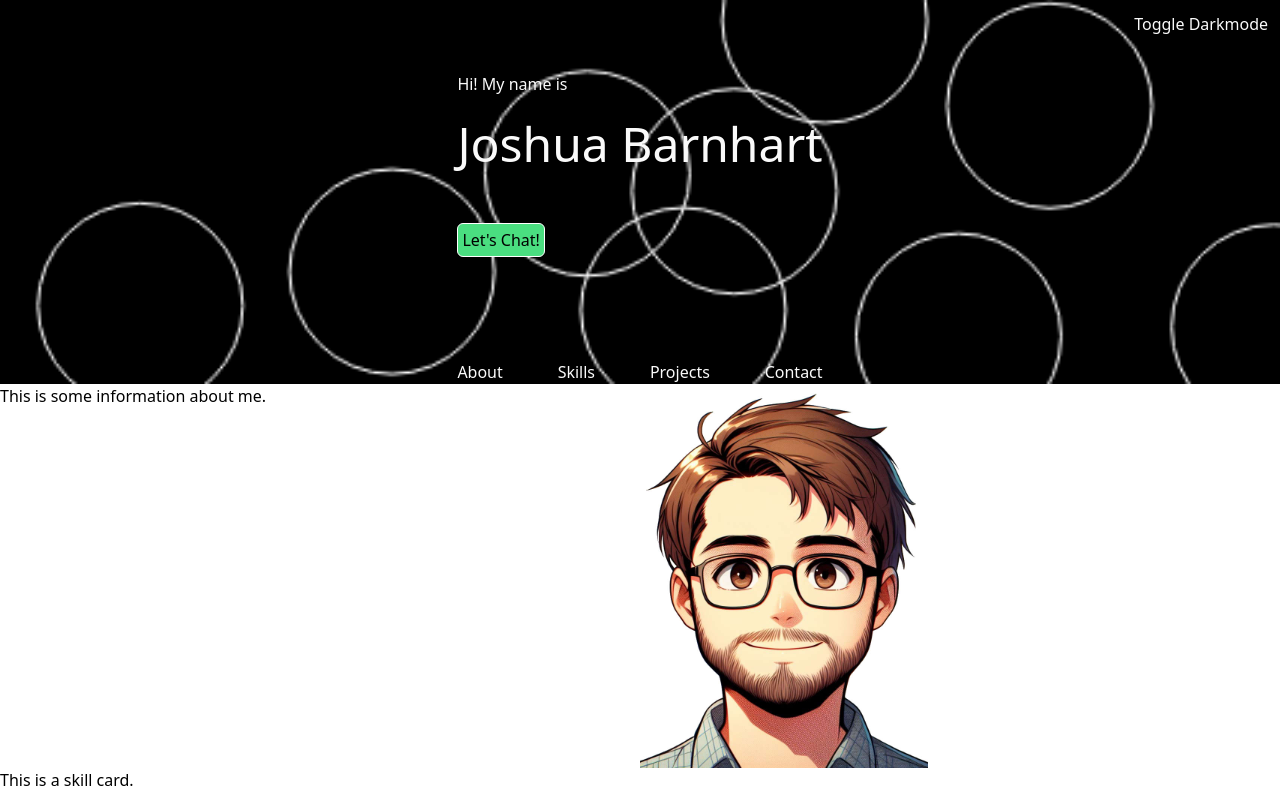
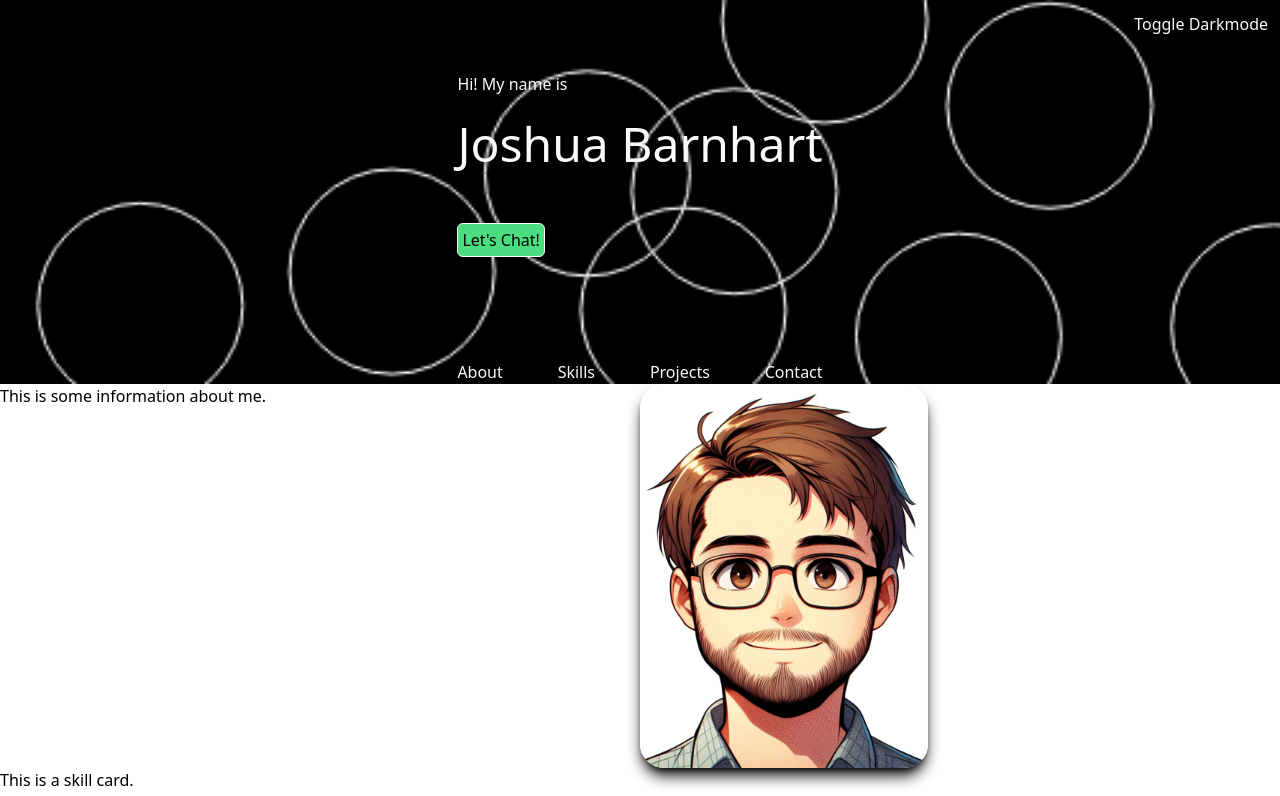
Before and after one commit to jrbarnhart/portfolio, a React (Vite) app: page / in a window 1280 px wide. Shown: the top 796 px of the page. Built offline with nearby package versions, Linux system fonts and the light colour scheme; the HTML template or start-up script is replaced by a standard one.

Commit message:
Style portrait and credits p

```diff
--- a/src/components/About/Portrait.tsx
+++ b/src/components/About/Portrait.tsx
@@ -2,13 +2,18 @@ import portraitImage from "../../assets/cartoonMe.jpg";
 
 const Portrait = () => {
   return (
-    <>
+    <div className="relative group h-fit w-fit">
       <img
         src={portraitImage}
         alt="A cartoon portrait of Joshua Barnhart"
-        className="h-96"
+        className="h-96 rounded-3xl blur-none justify-self-center self-center shadow-lg shadow-black"
       />
-    </>
+      <div className="absolute bottom-4 left-0 h-fit w-full rounded-3xl bg-neutral-800 opacity-0 group-hover:opacity-90 transition-opacity duration-75">
+        <p className=" text-neutral-50 text-center w-full opacity-0 group-hover:opacity-100 transition-opacity duration-75">
+          Created with Microsoft Copilot
+        </p>
+      </div>
+    </div>
   );
 };
 
```
